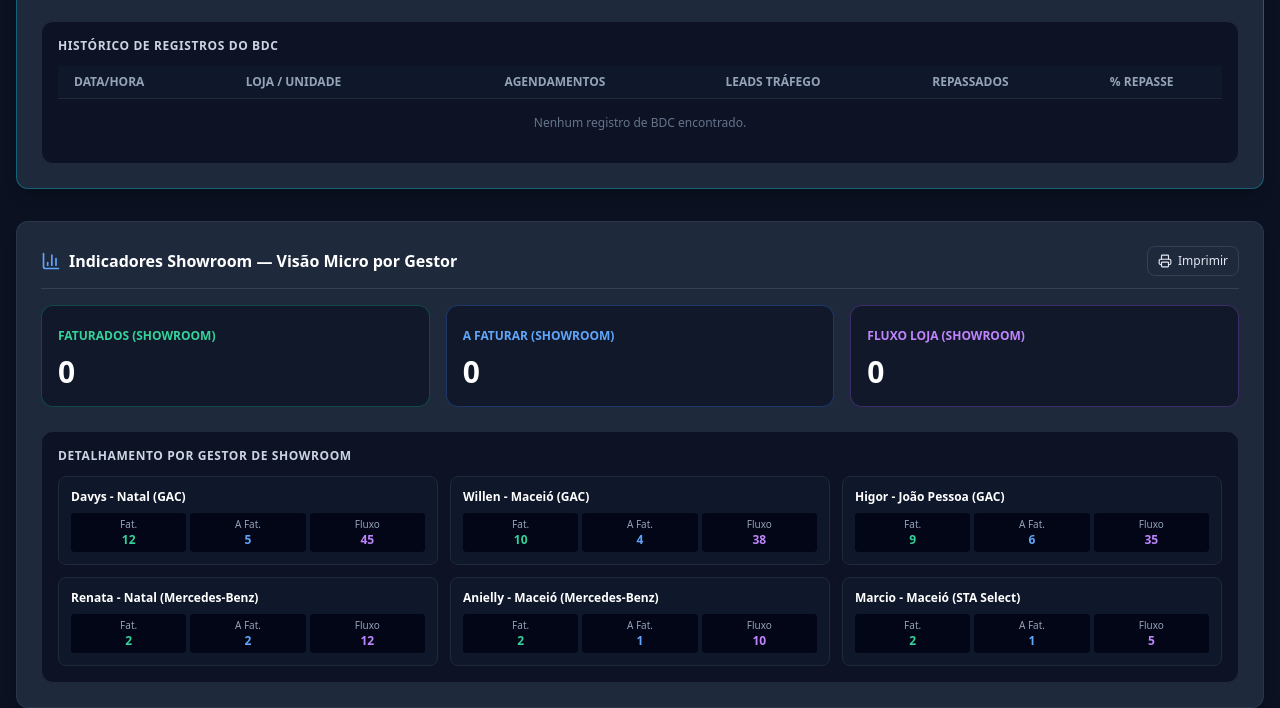
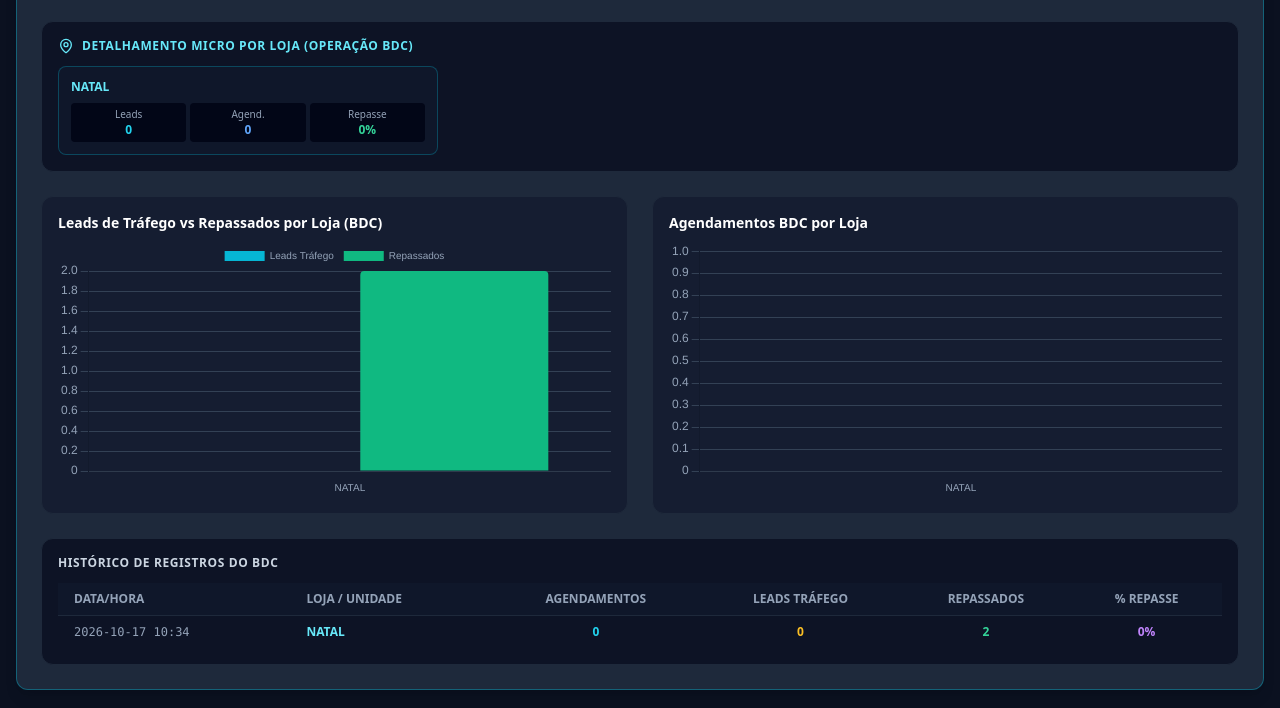
Before and after one commit to kheltonmarketing-byte/dashboard-crm, a plain HTML site: page index.html in a window 1280 px wide. Shown: the part 735-1443 px from the top of the page. Drawn offline with nearby package versions, Linux system fonts and the light colour scheme; no server answers.

Commit message:
Update index.html

```diff
--- a/index.html
+++ b/index.html
@@ -127,7 +127,7 @@
       </div>
     </div>
 
-    <!-- SEÇÃO EXCLUSIVA: BDC & TRÁFEGO (KHELTON) -->
+    <!-- SEÇÃO EXCLUSIVA: BDC & TRÁFEGO (KHELTON) - VISÃO MACRO E MICRO POR LOJA -->
     <div id="blocoBdc" class="bg-[#1e293b] border border-cyan-500/40 rounded-xl p-6 shadow-lg relative print-block">
       <div class="flex items-center justify-between border-b border-slate-700 pb-3 mb-4">
         <h2 class="text-base font-bold text-white flex items-center gap-2">
@@ -136,6 +136,7 @@
         <span class="text-xs bg-cyan-500/20 text-cyan-300 px-3 py-1 rounded-full border border-cyan-500/30 font-medium">Tempo Real (Forms BDC)</span>
       </div>
 
+      <!-- MACRO CARDS BDC -->
       <div class="grid grid-cols-1 sm:grid-cols-3 gap-4 mb-6">
         <div class="bg-slate-900/90 border border-cyan-500/30 rounded-xl p-4">
           <span class="text-xs font-semibold text-cyan-400 uppercase">Total Leads (Tráfego)</span>
@@ -151,6 +152,27 @@
         </div>
       </div>
 
+      <!-- VISÃO MICRO POR LOJA (BDC) -->
+      <div class="bg-slate-950/60 rounded-xl p-4 border border-slate-800 mb-6">
+        <h3 class="text-xs font-bold text-cyan-300 uppercase tracking-wider mb-3 flex items-center gap-2">
+          <i data-lucide="map-pin" class="w-4 h-4"></i> Detalhamento Micro por Loja (Operação BDC)
+        </h3>
+        <div class="grid grid-cols-1 sm:grid-cols-2 lg:grid-cols-3 gap-3" id="bdcMicroContainer"></div>
+      </div>
+
+      <!-- GRÁFICOS MICRO BDC POR LOJA -->
+      <div class="grid grid-cols-1 lg:grid-cols-2 gap-6 mb-6">
+        <div class="bg-slate-900/60 border border-slate-800 rounded-xl p-4">
+          <h3 class="text-sm font-bold text-white mb-2">Leads de Tráfego vs Repassados por Loja (BDC)</h3>
+          <div class="relative h-64"><canvas id="chartBdcLoja"></canvas></div>
+        </div>
+        <div class="bg-slate-900/60 border border-slate-800 rounded-xl p-4">
+          <h3 class="text-sm font-bold text-white mb-2">Agendamentos BDC por Loja</h3>
+          <div class="relative h-64"><canvas id="chartBdcAgendamentos"></canvas></div>
+        </div>
+      </div>
+
+      <!-- HISTÓRICO DE REGISTROS BDC -->
       <div class="bg-slate-950/60 rounded-xl p-4 border border-slate-800">
         <h3 class="text-xs font-bold text-slate-300 uppercase tracking-wider mb-3">Histórico de Registros do BDC</h3>
         <div class="overflow-x-auto">
@@ -273,6 +295,8 @@
     let dadosBrutos = null;
     let chartGestoresInstance = null;
     let chartConversaoInstance = null;
+    let chartBdcLojaInstance = null;
+    let chartBdcAgendInstance = null;
 
     lucide.createIcons();
 
@@ -304,8 +328,10 @@
           "Marcio - Maceió (STA Select)": { faturados: 2, aFaturar: 1, fluxoLoja: 5, marca: "STA Select" }
         },
         registros: [],
-        bdcRegistros: [],
-        bdcConsolidado: { totalLeads: 0, totalAgendamentos: 0 }
+        bdcRegistros: [
+          { data: "2026-10-17 10:34", loja: "NATAL", agendamentos: 0, leadsTrf: 0, repassados: 2, pctRepasse: "0%" }
+        ],
+        bdcConsolidado: { totalLeads: 0, totalAgendamentos: 0, porLoja: { "NATAL": { leads: 0, agendamentos: 0, repassados: 2 } } }
       };
       popularFiltroGestores(dadosBrutos.porGestor);
       aplicarFiltros();
@@ -331,7 +357,6 @@
 
       let registrosFiltrados = dadosBrutos.registros || [];
 
-      // Ajuste inteligente: se o gestor vier como "NATAL", tratamos como Khelton / Operação BDC ou ajustamos a exibição sem sumir com a linha
       registrosFiltrados = registrosFiltrados.map(r => {
         const gName = (r.gestor || "").trim().toUpperCase();
         if (gName === "NATAL" || gName === "") {
@@ -389,8 +414,8 @@
       document.getElementById("kpiFluxoLoja").innerText = fluxo;
       document.getElementById("totalRegistrosBadge").innerText = `${registrosFiltrados.length} Registros`;
 
-      // Atualiza BDC
-      const bdcData = dadosBrutos.bdcConsolidado || { totalLeads: 0, totalAgendamentos: 0 };
+      // Atualiza BDC Macro e Micro por Loja
+      const bdcData = dadosBrutos.bdcConsolidado || { totalLeads: 0, totalAgendamentos: 0, porLoja: {} };
       document.getElementById("kpiBdcLeads").innerText = bdcData.totalLeads;
       document.getElementById("kpiBdcAgend").innerText = bdcData.totalAgendamentos;
 
@@ -399,11 +424,38 @@
       let ef = bdcData.totalLeads > 0 ? ((totalRepassados / bdcData.totalLeads) * 100).toFixed(1) + "%" : "0%";
       document.getElementById("kpiBdcEficiencia").innerText = ef;
 
+      renderizarCardsBdcMicro(bdcData.porLoja || {});
       renderizarTabelaBdc(dadosBrutos.bdcRegistros || []);
       renderizarCardsMicroGestores(gestoresAgrupados);
       atualizarMetas(dadosBrutos.porGestor || {});
       renderizarTabela(registrosFiltrados);
       renderizarGraficos(gestoresAgrupados);
+      renderizarGraficosBdc(bdcData.porLoja || {});
+    }
+
+    function renderizarCardsBdcMicro(porLoja) {
+      const container = document.getElementById("bdcMicroContainer");
+      container.innerHTML = "";
+      const lojas = Object.keys(porLoja);
+      if (lojas.length === 0) {
+        container.innerHTML = `<div class="col-span-full text-center text-slate-500 text-xs py-2">Nenhuma loja BDC registrada.</div>`;
+        return;
+      }
+      lojas.forEach(loja => {
+        const d = porLoja[loja];
+        const pct = d.leads > 0 ? ((d.repassados / d.leads) * 100).toFixed(1) + "%" : "0%";
+        const card = document.createElement("div");
+        card.className = "bg-slate-900 border border-cyan-500/30 p-3 rounded-lg";
+        card.innerHTML = `
+          <div class="text-xs font-bold text-cyan-300 mb-2 truncate">${loja}</div>
+          <div class="grid grid-cols-3 gap-1 text-center text-[10px]">
+            <div class="bg-slate-950 p-1 rounded"><span class="text-slate-400 block">Leads</span><strong class="text-cyan-400 text-xs">${d.leads}</strong></div>
+            <div class="bg-slate-950 p-1 rounded"><span class="text-slate-400 block">Agend.</span><strong class="text-blue-400 text-xs">${d.agendamentos}</strong></div>
+            <div class="bg-slate-950 p-1 rounded"><span class="text-slate-400 block">Repasse</span><strong class="text-emerald-400 text-xs">${pct}</strong></div>
+          </div>
+        `;
+        container.appendChild(card);
+      });
     }
 
     function renderizarTabelaBdc(regsBdc) {
@@ -573,6 +625,51 @@
       });
     }
 
+    function renderizarGraficosBdc(porLoja) {
+      const lojas = Object.keys(porLoja);
+      const leadsVals = lojas.map(l => porLoja[l].leads);
+      const repassadosVals = lojas.map(l => porLoja[l].repassados);
+      const agendVals = lojas.map(l => porLoja[l].agendamentos);
+
+      const ctxBdcLoja = document.getElementById('chartBdcLoja').getContext('2d');
+      if (chartBdcLojaInstance) chartBdcLojaInstance.destroy();
+      chartBdcLojaInstance = new Chart(ctxBdcLoja, {
+        type: 'bar',
+        data: {
+          labels: lojas,
+          datasets: [
+            { label: 'Leads Tráfego', data: leadsVals, backgroundColor: '#06b6d4', borderRadius: 4 },
+            { label: 'Repassados', data: repassadosVals, backgroundColor: '#10b981', borderRadius: 4 }
+          ]
+        },
+        options: {
+          responsive: true, maintainAspectRatio: false,
+          plugins: { legend: { labels: { color: '#94a3b8', font: { size: 10 } } } },
+          scales: { x: { ticks: { color: '#94a3b8', font: { size: 10 } }, grid: { display: false } }, y: { ticks: { color: '#94a3b8' }, grid: { color: '#334155' } } }
+        }
+      });
+
+      const ctxBdcAgend = document.getElementById('chartBdcAgendamentos').getContext('2d');
+      if (chartBdcAgendInstance) chartBdcAgendInstance.destroy();
+      chartBdcAgendInstance = new Chart(ctxBdcAgend, {
+        type: 'bar',
+        data: {
+          labels: lojas,
+          datasets: [{
+            label: 'Agendamentos BDC',
+            data: agendVals,
+            backgroundColor: '#3b82f6',
+            borderRadius: 6
+          }]
+        },
+        options: {
+          responsive: true, maintainAspectRatio: false,
+          plugins: { legend: { display: false } },
+          scales: { x: { ticks: { color: '#94a3b8', font: { size: 10 } }, grid: { display: false } }, y: { ticks: { color: '#94a3b8' }, grid: { color: '#334155' } } }
+        }
+      });
+    }
+
     function imprimirBloco(idBloco) {
       const conteudoOriginal = document.body.innerHTML;
       const blocoHTML = document.getElementById(idBloco).outerHTML;
```
